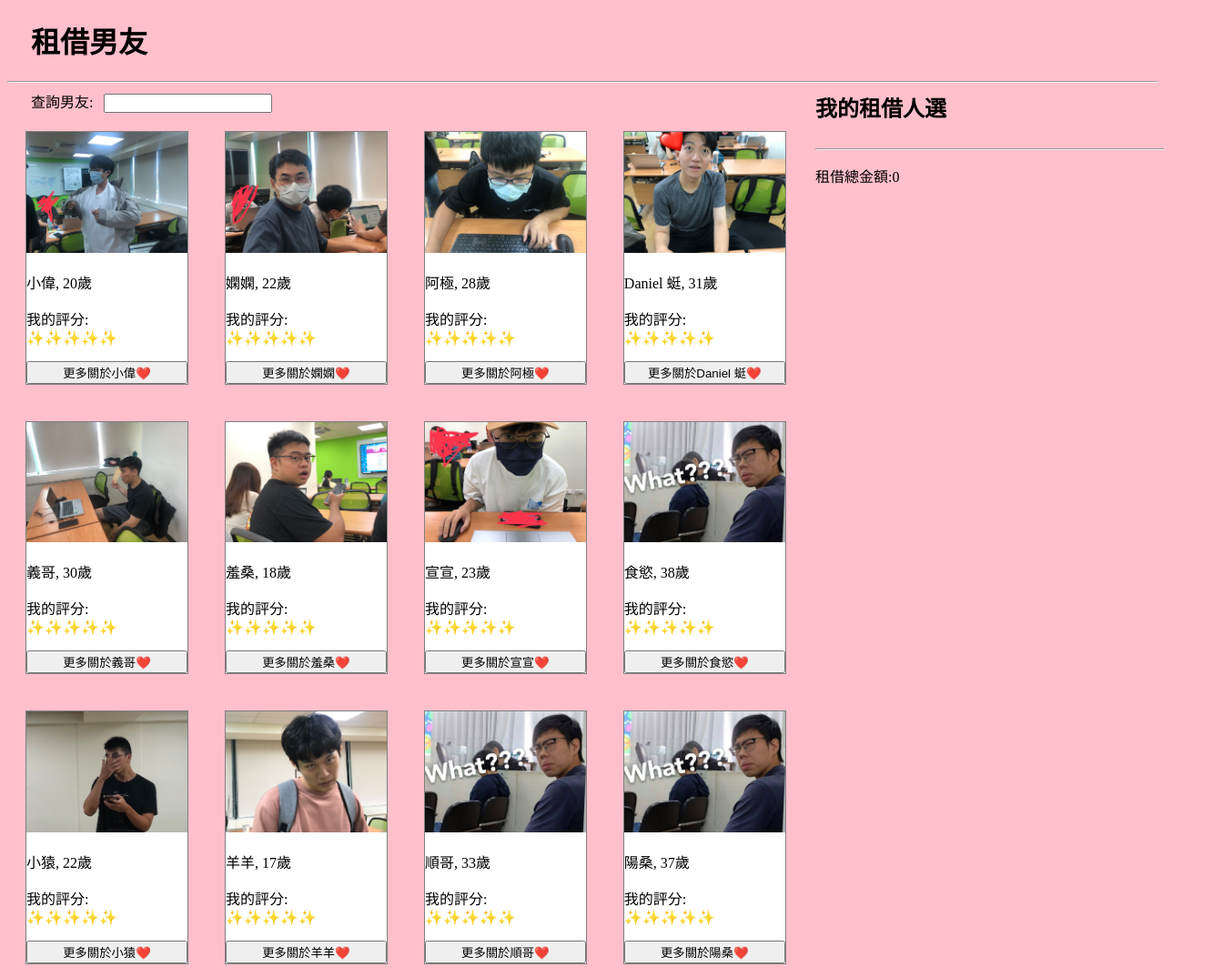
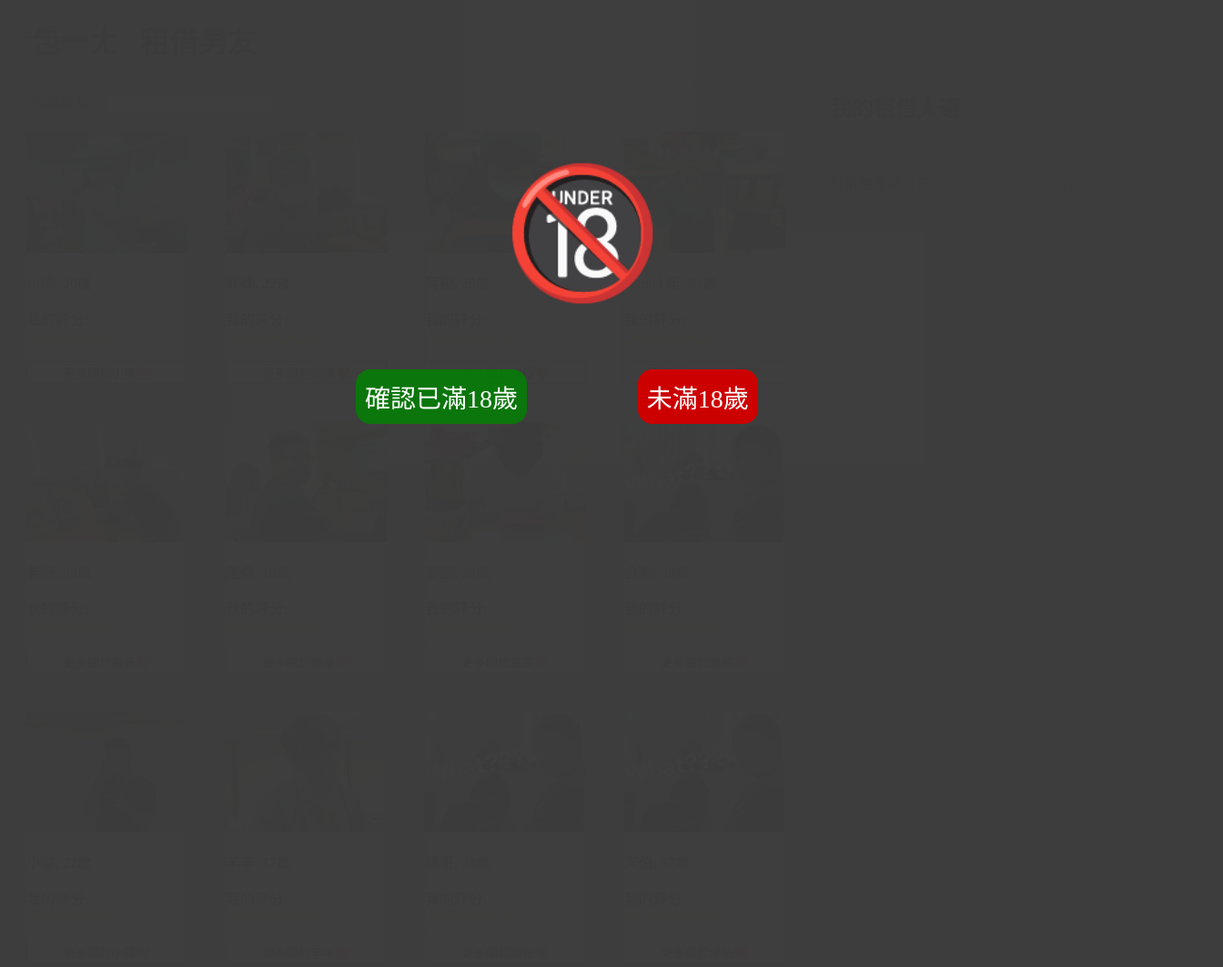
Before and after one commit to Hsu-28/vue-, a plain HTML site: page index.html in a window 1280 px wide. Shown: the top 1063 px of the page at 91% size, 1344 px wide, since content can reach past the window. Drawn offline with nearby package versions, Linux system fonts and the light colour scheme.

```diff
--- a/index.html
+++ b/index.html
@@ -4,6 +4,7 @@
         <meta charset="UTF-8">
         <meta name="viewport" content="width=device-width, initial-scale=1.0">
         <title>Document</title>
+        <script src="https://kit.fontawesome.com/8bfd57d05d.js" crossorigin="anonymous"></script>
         <style>
             .mainContenter{
                 display: flex;
@@ -14,6 +15,7 @@
             }
             html{
                 background-color: pink;
+                font-size: 16px;
             }
             .cardContainer{
                 width: 70%;
@@ -40,7 +42,7 @@
                 margin-bottom: 20px;
             }
             .shopcar{
-                max-height: 60vh;
+                max-height: 56vh;
                 overflow: auto;
             }
             #infoModal{
@@ -56,7 +58,7 @@
                 left: 0;
                 padding: 20px;
                 width: 100%;
-                height: 250vh;
+                height: 1420px;
                 background-color: rgba(0, 0, 0, 0.8);
                 z-index: 10;
             }
@@ -72,12 +74,14 @@
                 padding: 20px;
             }
             .shopImg{
-                width: 150px;
+                width: 160px;
+
             }
             .shopcar-c{
                 display: flex;
                 border: 1px solid gray;
                 margin-bottom: 5px;
+                position: relative;
             }
             .shopcar-c > div:last-of-type{
                 margin-left: 10px;
@@ -86,13 +90,24 @@
                 cursor: pointer;
             }
             footer{
-                margin-top: 50px;
+                margin-top: 70px;
                 padding: auto;
                 text-align: center;
                 background-color: palevioletred;
+                position: absolute;
+                margin-bottom: 10px;
+                width: 100%;
             }
             h1{
                 padding-left: 26px;
+            }
+            h1::after{
+                position:absolute;
+                width: 100px;
+                top: 40px;
+                left: 30px;
+                content: "";
+                border:1.5px solid black;
             }
             .searchbf{
                 margin-left: 26px;
@@ -101,20 +116,120 @@
                 width: 100%;
             }
             .shopcarC{
-                width: 30%;
+                width: 28%;
                 top: 80px;
                 position: fixed;
                 max-height: 90vh;
-                overflow: auto;
+                right: 10px;
+            }
+            .delet{
+                margin-left: 60%;
+                color: rgb(79, 79, 79);
+                margin-top: -36px;
+            }
+            .deletX{
+                position: absolute;
+                right: 16px;
+                top: -10px;
+            }
+            .check{
+                position: absolute;
+                background-color: #fff;
+                top: 20px;
+                left: 140px;
+            }
+            .ageCheck{
+                font-size: 140px;
+                position: absolute;
+                left: 50%;
+                top: 50%;
+                background-color: rgba(60, 60, 60, 0.99);
+                width: 110%;
+                height: 450%;
+                z-index: 2;
+                transform: translate(-50%,-50%);
+            }
+            .ageCheck div:first-of-type{
+                position: absolute;
+                left: 50%;
+                top: 46%;
+                transform: translate(-50%,-50%);
+            }
+            .check1,
+            .check2{
+                background-color: #fff;
+                position: absolute;
 
-                right: 0;
+                top: 46%;
+                transform: translate(-50%,-50%);
+                font-size: 28px;
+                border-radius: 16px;
+                padding: 10px;
+                top: 51%;
+                color: white;
             }
+            .check1{
+                left: 39%;
+                background-color: rgba(0, 128, 0, 0.836);
+            }
+            .check1:hover{
+                cursor: pointer;
+            }
+            .check2{
+                left: 59%;
+                background-color: rgb(205, 0, 0);
+            }
+            .check2 a{
+                color: white;
+                text-decoration: none;
+            }
+            .first{
+                font-size: 20px;
+                position: absolute;
+                left: 50%;
+                top: 50%;
+                background-color: rgb(255, 255, 255);
+                width: 110%;
+                height: 450%;
+                z-index: 200;
+                transform: translate(-50%,-50%);
+            }
+            .first i{
+                position: absolute;
+                left: 50%;
+                top: 46%;
+                transform: translate(-50%,-50%);
+                font-size: 120px;
+            }
+            .first div{
+                position: absolute;
+                left: 50%;
+                top: 52%;
+                transform: translate(-50%,-50%);
+                font-size: 16px;
+                width: 500px;
+            }
+
+
         </style>
     </head>
     <body>
 
         <div id="app">
-            <h1>租借男友</h1>
+            <div class="first" id="firstS" v-show="showFirstS">
+                <p><i class="fa-solid fa-triangle-exclamation" style="color: #f3c930;"></i>
+                    <br> 外部網站
+                </p>
+                <div>您點選的連結會帶您離開https://github.com，並重新導向第三方網站。GitHub不代表第三方網站，對其內容，安全性不承擔任何監督或控管的義務，如果您信任該網站並進行跳轉，GitHub不負任何責任。</div>
+
+
+            </div>
+            <div class="ageCheck" v-show=" ageCheck" @click="ageCheck = false">
+                <div>🔞</div>
+                <div class="check1">確認已滿18歲</div>
+                <div class="check2"> <a href="https://www.youtube.com/watch?v=XqZsoesa55w">未滿18歲</a> </div>
+            </div>
+            <h1>包一ㄤ &nbsp; 租借男友</h1>
             <hr>
             <div class="searchbf">
                 查詢男友: &nbsp; <input type="text" v-model="searchInput" >
@@ -155,7 +270,7 @@
                                     <option value="9">9 天</option>
                                 </select>
                                 <br>
-                                <button id="buy" @click="putIntoShop(item.name,item.age,item.cost,item.days,item.img)" class="hoverStyle" @mouseover="handleMouseOver" @mouseout="handleMouseOut">確定租借</button>
+                                <button id="buy" @click="putIntoShop(item.name,item.age,item.cost,item.days,item.img); item.showModal = false"   class="hoverStyle" @mouseover="handleMouseOver" @mouseout="handleMouseOut">確定租借</button>
                                 <button id="close" @click="item.showModal = false" class="hoverStyle" @mouseover="handleMouseOver" @mouseout="handleMouseOut">close</button>
                             </div>
                         </div>
@@ -174,17 +289,22 @@
                         <div v-for="item in buylist" :key="item.itemName" class="shopcar-c">
                             <img :src="item.itemSrc" alt="" class="shopImg">
                             <div>
-                                <p>訂單{{item.index}}: {{item.itemName}},{{item.itemAge}}</p>
+                                <p>訂單{{item.id}}: {{item.itemName}},{{item.itemAge}}</p>
                                 <p>租借天數: {{item.itemDays}}</p>
                                 <p>租借單價:{{item.itemPrice}}</p>
+                               <!-- <p class="deletX hoverStyle"  @mouseover="handleMouseOver2" @mouseout="handleMouseOut2" @click="removeItem(index)">
+                                    x
+                                     <div class="check" v-show="showCheck">
+                                        真的不要{{item.itemName}}了嗎😭
+                                    </div>
+                                </p>-->
                             </div>
                         </div>
 
-
+                        <hr>
                     </section>
-
-                    <hr>
-                    <p class="totle">租借總金額:{{priceTotle}}</p>
+                    <p class="totle">租借總金額:{{priceTotle}} 元</p>
+                    <p class="delet hoverStyle " @mouseover="handleMouseOver2" @mouseout="handleMouseOut"  @click="buylist = []; priceTotle = 0">我不要他們了</p>
                 </div>
 
 
@@ -200,10 +320,12 @@
             const app = Vue.createApp({
                 data() {
                     return {
+                        showFirstS: true,
                         showModal: false,
                         priceTotle: 0,
                         searchInput: '',
-                        // newlist:'',
+                        showCheck: false,
+                        ageCheck: true,
                         hoverStyle:{
                             cursor: 'default'
                         },
@@ -341,7 +463,7 @@
                                 hobby1: '只抽自己捲的',
                                 hobby2: '飲酒如水',
                                 money: '低',
-                                about: '關於我:<br>YOU CAN&apos;T SEE ME<br>可以叫我猿猿🙊，重訓三十年經驗🏋️，一拳就是一個西瓜<br>苦練健身多年，是為了打破你的心牆❤️',
+                                about: '關於我:<br>YOU CAN&apos;T SEE ME<br>可以叫我猿猿🙊，重訓三十年經驗🏋️，一拳就是一個西瓜<br>我苦練健身多年，就為了打破你的心牆❤️',
                                 cost:'70',
                                 days:'0'
                         },{
@@ -356,7 +478,7 @@
                                 hobby2: '只喝社交酒',
                                 money: '極高',
                                 about: '關於我:<br>頂大高材生，台灣劇場新星<br>"劇場已經沒有挑戰性了，我是來征服前端這個區塊的"',
-                                cost:'1000',
+                                cost:'200',
                                 days:'0'
                         },{
                                 id:'11',
@@ -375,7 +497,7 @@
                         },{
                                 id:'12',
                                 img: "./img/s8.jpg",
-                                name: '陽桑',
+                                name: '洋伯',
                                 age: '37歲',
                                 goal: '✨✨✨✨✨',
                                 location: 'Taipei',
@@ -383,7 +505,7 @@
                                 hobby1: '白長壽',
                                 hobby2: '只喝40%以上，40%以下是水吧👎',
                                 money: '可商議的',
-                                about: '關於我:<br>我上課都不偷聊天的🤓<br>，只是一說話就被抓到，一起沉醉在我富有磁性的聲音中吧👂',
+                                about: '關於我:<br>我上課都不偷聊天的🤓<br>只是一說話就被抓到，一起沉醉在我富有磁性的聲音中吧👂',
                                 cost:'69',
                                 days:'0'
                         },{
@@ -397,7 +519,7 @@
                                 hobby1: '每天戒菸',
                                 hobby2: '小酌',
                                 money: '高',
-                                about: '關於我:<br>將植物加到水中是茶<br> 放入咖啡豆的水是茶，落葉飄進的水溝也是茶<br>我想泡的不是茶，是你',
+                                about: '關於我:<br>將植物加到水中是茶🍵<br> 放入咖啡豆的水是茶☕，落葉飄進的水溝也是茶💧<br>我想泡的不是茶，是你',
                                 cost:'87',
                                 days:'0'
                         },{
@@ -411,16 +533,16 @@
                                 hobby1: '只抽社交菸',
                                 hobby2: '只喝社交酒',
                                 money: '',
-                                about: '關於我:<br>',
-                                cost:'44',
+                                about: '關於我:我蜆哥大船長🚢<br>只是不說話而已，我都專心灑網<br>我養的魚跟你寫程式的bug一樣多🐟<br>我的魚池又大又深🤿，歡迎糾團來觀光😚',
+                                cost:'66',
                                 days:'0'
                         }
                         ]
                     }
                 },
-                methods:  {
-                    putIntoShop(name, age, cost, days,img) {
-                    if (days !== '') {
+                methods: {
+                    putIntoShop(name, age, cost, days, img) {
+                        if (days !== "0" && days !== "") {
                         const newItem = {
                             itemName: name,
                             itemAge: age,
@@ -428,27 +550,40 @@
                             itemDays: days,
                             itemSrc: img
                         };
-                        this.priceTotle += cost*days
-                        console.log(newItem)
-                        this.buylist.push(newItem)
-                        // this.allItem[index].itemNum = 0;
-                        }
+                        this.priceTotle += cost * days;
+                        console.log(newItem);
+                        this.buylist.push(newItem);
                         }
                     },
                     handleMouseOver() {
-                        this.hoverStyle.cursor = 'pointer';
+                        this.hoverStyle.cursor = "pointer";
                     },
                     handleMouseOut() {
-                        this.hoverStyle.cursor = 'default';
+                        this.hoverStyle.cursor = "default";
                     },
                     searchInput2() {
-                        if (this.searchInput === '') {
+                        if (this.searchInput === "") {
                         return this.list;
                         } else {
                         const searchTerm = this.searchInput.toLowerCase();
-                        return this.list.filter(item => item.name.toLowerCase().includes(searchTerm));
+                        return this.list.filter(
+                            (item) => item.name.toLowerCase().includes(searchTerm)
+                        );
                         }
-
+                    },
+                    handleMouseOver2() {
+                        this.showCheck = true;
+                    },
+                    handleMouseOut2() {
+                        this.showCheck = false;
+                    },
+                    closeModal(item) {
+                        item.showModal = false;
+                    },
+                    deleteAll() {
+                        this.buylist = [];
+                        this.priceTotle = 0; // Added to reset the total price
+                    }
                 },
                 computed: {
                     filteredList() {
@@ -459,6 +594,11 @@
                             return this.list.filter(item => item.name.toLowerCase().includes(searchTerm));
                         }
                     }
+                },
+                mounted(){
+                    setTimeout(() =>{
+                        this.showFirstS = false;
+                    }, 5000);
                 }
 
 
```
Lines whose indentation alone changed are shown as unchanged.
